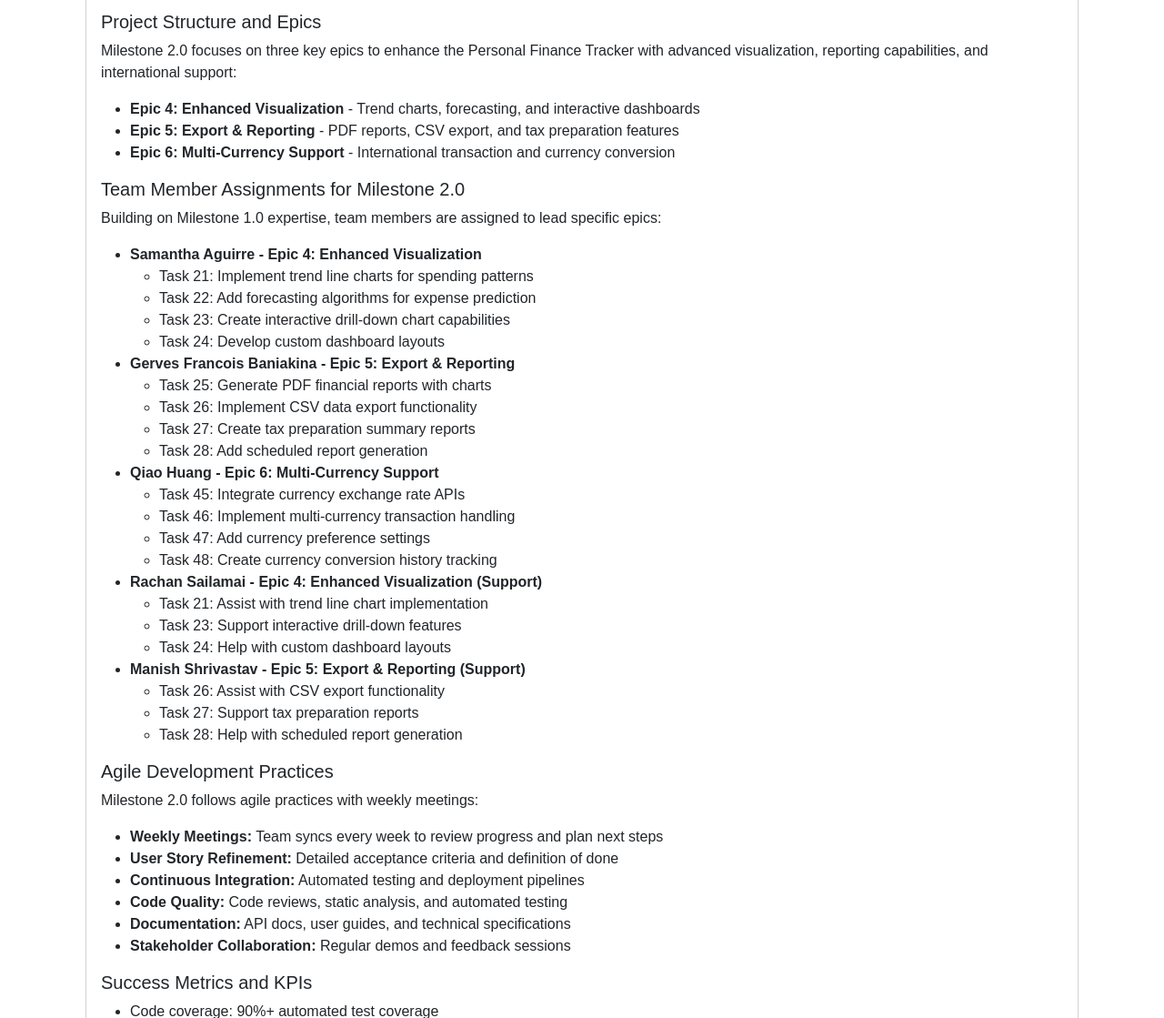
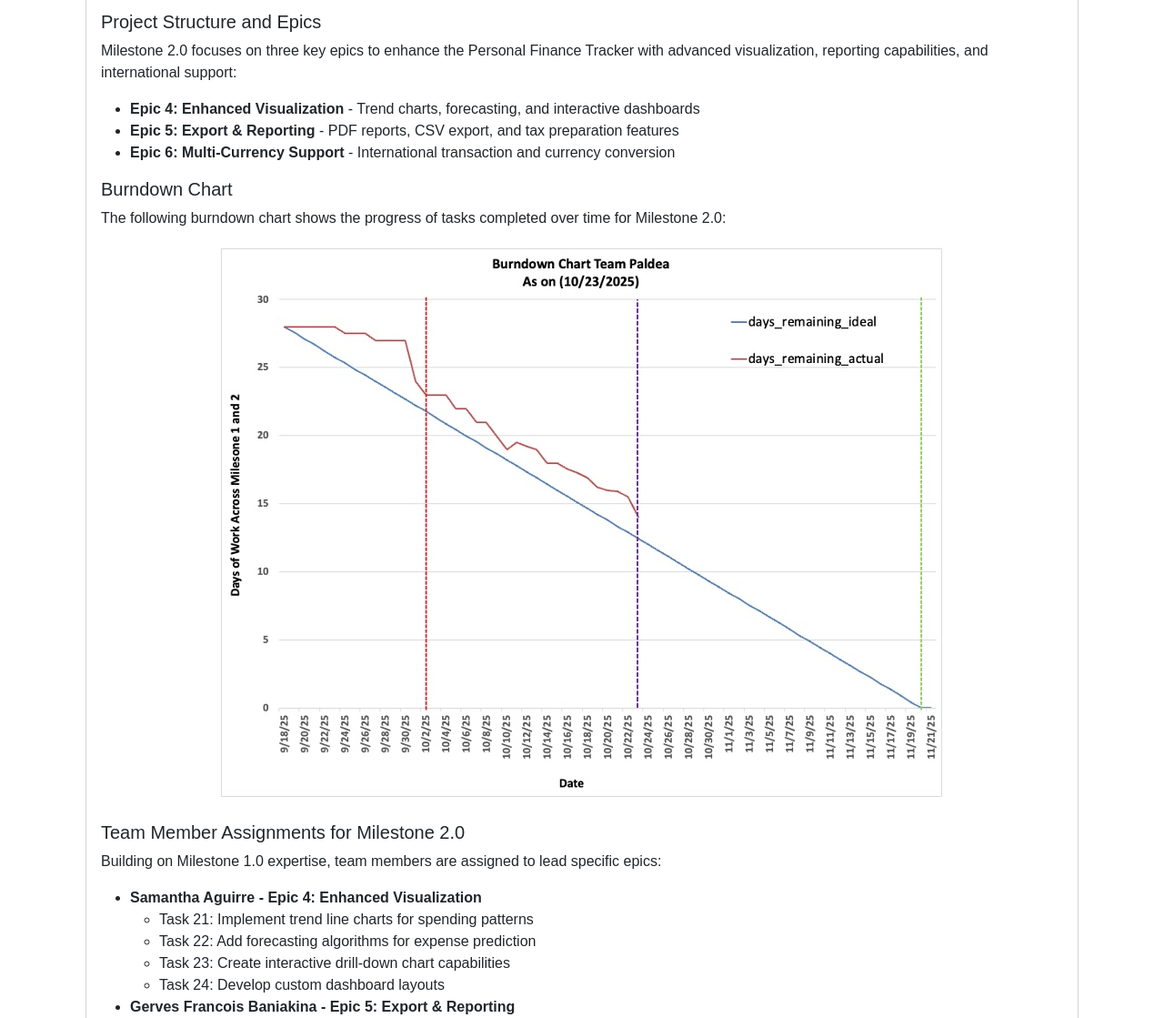
Before and after one commit to rscgu/ist-303-paldea, a Flask app: page /part-c in a window 1280 px wide. Shown: the part 4854-5973 px from the top of the page at 91% size. Run offline with Flask 3, Linux system fonts and the light colour scheme.

Commit message:
Add burndown chart to part-c.html

```diff
--- a/my_paldea/templates/part_c.html
+++ b/my_paldea/templates/part_c.html
@@ -228,6 +228,12 @@
                 <li><strong>Epic 5: Export & Reporting</strong> - PDF reports, CSV export, and tax preparation features</li>
                 <li><strong>Epic 6: Multi-Currency Support</strong> - International transaction and currency conversion</li>
             </ul>
+
+            <h5>Burndown Chart</h5>
+            <p>The following burndown chart shows the progress of tasks completed over time for Milestone 2.0:</p>
+            <div class="text-center mb-4">
+                <img src="{{ url_for('static', filename='burndown_chart.jpg') }}" alt="Burndown Chart" class="img-fluid" style="max-width: 100%; height: auto;">
+            </div>
 
             <h5>Team Member Assignments for Milestone 2.0</h5>
             <p>Building on Milestone 1.0 expertise, team members are assigned to lead specific epics:</p>
```
Also changed, not shown: my_paldea/static/burndown_chart.jpg (added), visuals/Burn Chart as on Oct 23 1.jpg (added).
